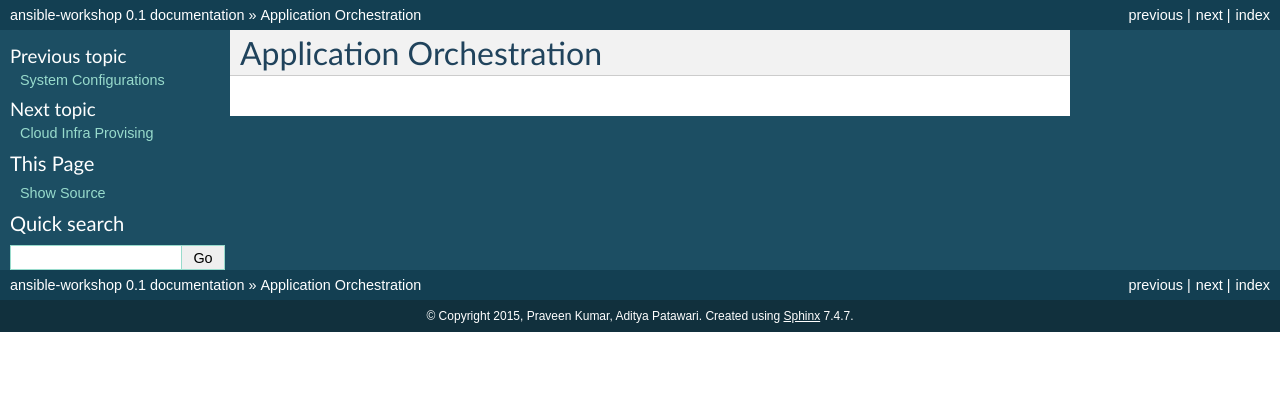
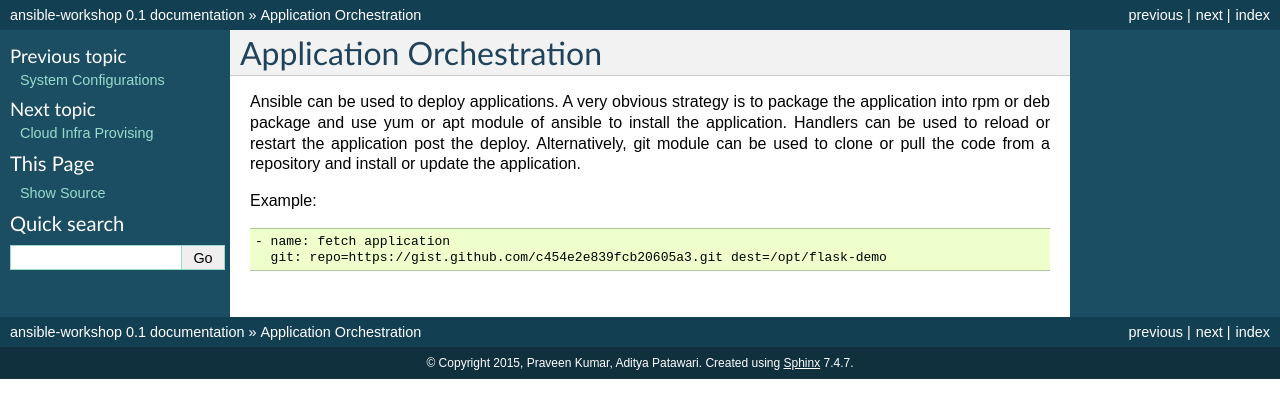
Before and after one commit to adimania/workshop-ansible, a Sphinx documentation site: the page built from docs/application_orchestration.rst, in a window 1280 px wide. Shown: the top 418 px of the page. Built offline with Sphinx 7.4.7, drawn with Linux system fonts in a browser that asks for light colours.

Commit message:
application deployment content

```diff
--- a/docs/application_orchestration.rst
+++ b/docs/application_orchestration.rst
@@ -1,2 +1,11 @@
 Application Orchestration
 =========================
+
+Ansible can be used to deploy applications. A very obvious strategy is to package the application into rpm or deb package and use yum or apt module of ansible to install the application. Handlers can be used to reload or restart the application post the deploy. Alternatively, git module can be used to clone or pull the code from a repository and install or update the application.
+
+Example:
+
+.. code-block:: none
+
+  - name: fetch application
+    git: repo=https://gist.github.com/c454e2e839fcb20605a3.git dest=/opt/flask-demo
```
